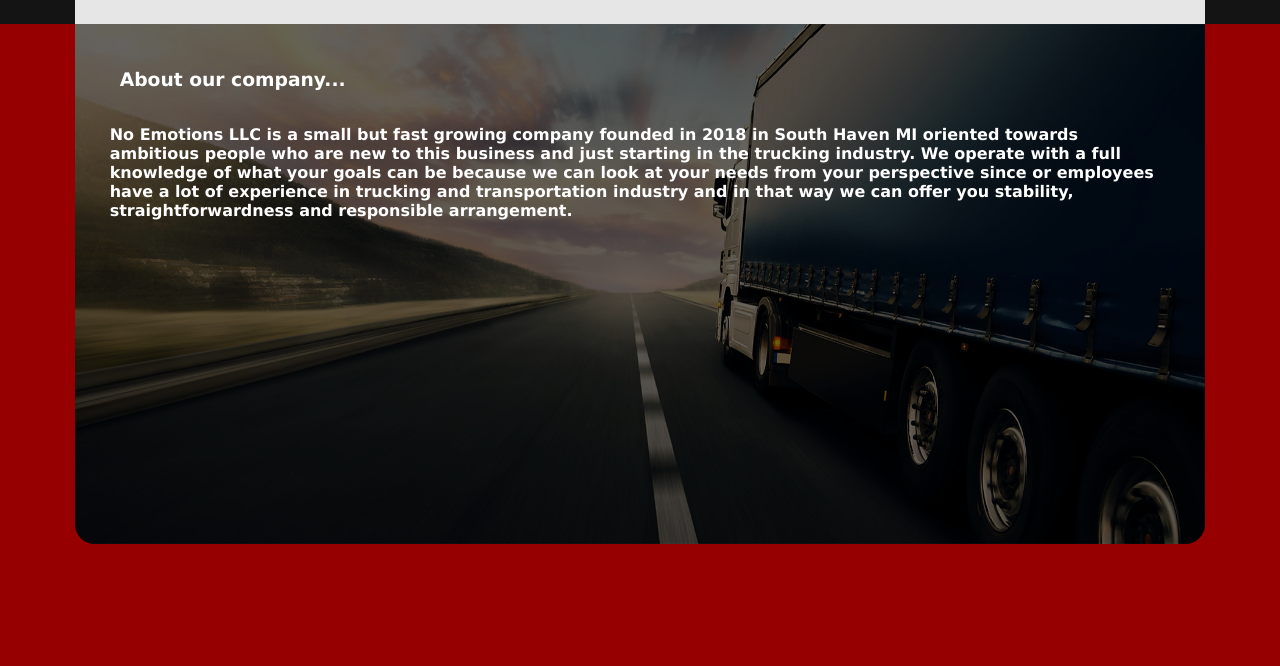
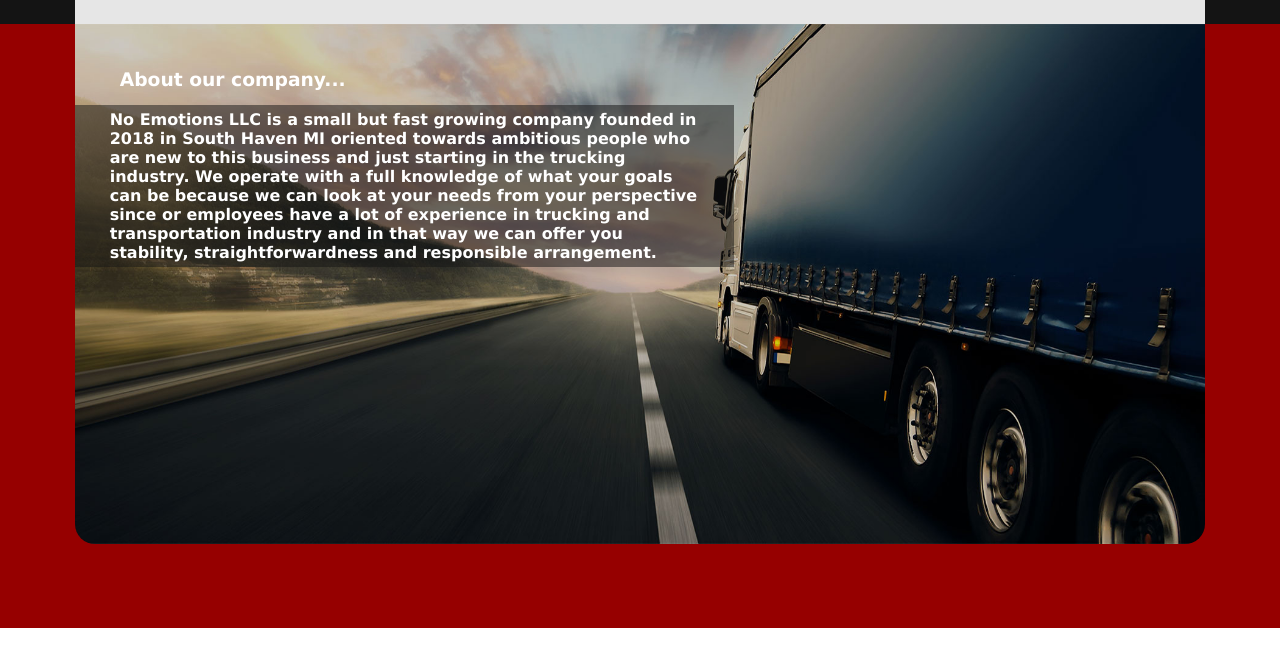
Before and after one commit to dusanmanic/noemotionllc, a plain HTML site: page about_us.html in a window 1280 px wide. Shown: the part 172-838 px from the top of the page. After the commit the page ends 800 px from the top, so only its background shows below. Drawn offline with Linux system fonts and the light colour scheme.

Commit message:
Sve je super

```diff
--- a/about_us.html
+++ b/about_us.html
@@ -25,11 +25,11 @@
                 </div>
             </div>
         </div>
-        <div class="col-12" id="red">
+        <div class="col-12 scale red">
             <div class="col-10 scale pageImage">
                 <div id="masterPage">
                     <h3 id="aboutus"> About our company...</h3>
-                    <div id="text">
+                    <div class="text col-7">
                         <p class="tekst">
                             <b>
                             No Emotions LLC is a small but fast growing company founded in 2018 in South Haven MI oriented towards ambitious people who are new to this business and just starting in the trucking industry. We operate with a full knowledge of what your goals can be because we can look at your needs from your perspective since or employees have a lot of experience in trucking and transportation industry and in that way we can offer you stability, straightforwardness and responsible arrangement.
--- a/style.css
+++ b/style.css
@@ -16,7 +16,11 @@
     height: 100%;
 }
 
-
+.text {
+    background-color: rgb(20, 20, 20, 0.5);
+    padding-top: 5px;
+    padding-bottom: 5px;
+}
 
 #grey {
     background-color: rgb(20, 20, 20);
@@ -26,9 +30,9 @@
 }
 
 
-#red {
+.red {
     background-color: rgb(150, 0, 0);
-    height: 100vh;
+    height: 65vh;
     display: flex;
     justify-content: center;
 }
@@ -39,11 +43,14 @@
     font-family: Verdana, Geneva, sans-serif;
     padding-left: 45px;
     padding-top: 45px;
+    padding-bottom: 15px;
 }
 
 .tekst {
+    color: white;
     font-family: Verdana, Geneva, sans-serif;
-    margin: 35px;
+    margin-left: 35px;
+    margin-right: 35px;
 }
 
 
@@ -76,7 +83,10 @@
     border-left: 1px solid white;
 }
 
-
+.adresa {
+    background-color: rgba(0, 0, 0, 0.3);
+    padding-left: 15px;
+}
 
 nav ul li a {
     color: white;
@@ -99,6 +109,7 @@
     display: flex;
     justify-content: center;
     justify-content: space-around;
+    margin-top: 35px;
 }
 
 
@@ -119,12 +130,13 @@
     border-bottom-right-radius: 20px;
 }
 
-#masterPage {
-    background-color:rgba(0, 0, 0, 0.5);
+.masterPage {
+    background-color:rgba(0, 0, 0, 0.0);
     height: 100%;
     border-bottom-left-radius: 20px;
     border-bottom-right-radius: 20px;
-
+    display: flex;
+    flex-direction: column;
 }
 
 #textHedera {
@@ -162,9 +174,7 @@
     padding: 1.5vh;
 }
 
-#contacttext {
-    padding: 35px;
-}
+
 
 [class*="col-"]{
     float: left;
```
Also changed, not shown: contact.html (+6 -6 lines), index.html (+1 -1 lines), what_we_do.html (+3 -3 lines).
